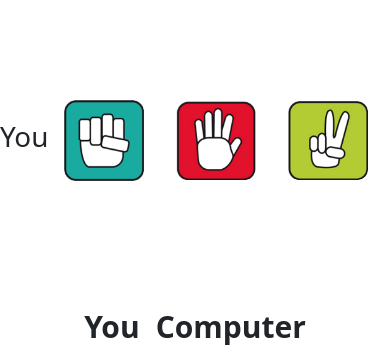
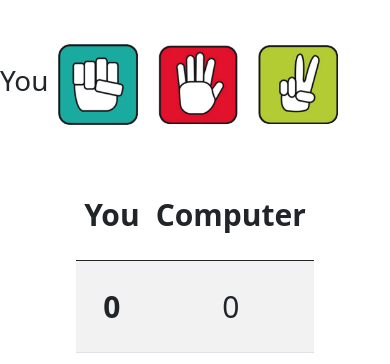
Before and after one commit to alemansrao/Rock-Paper-Scissors, a plain HTML site: page index.html in a window 390 px wide. Shown: the top 364 px of the page. Drawn offline with nearby package versions, Linux system fonts and the light colour scheme.

Commit message:
minor fixes

```diff
--- a/rps.css
+++ b/rps.css
@@ -9,7 +9,7 @@
 
   .flex-container > div {
     /* background-color: #f1f1f1; */
-    width: 33.33%;
+    width: 100%;
     height: 33.33vh;
     display: flex;
     flex-direction: column;
@@ -55,8 +55,8 @@ width: 100px;
     }
     .flex-container > div {
       /* background-color: #ffffff; */
-      height: 33.33vh;
-      width: 33.33%;
+      height: 20vh;
+      width: 100%;
       display: flex;
       flex-direction: row;
       /* margin: 10px; */
@@ -70,7 +70,10 @@ width: 100px;
     }
     #middle{
       width: 100%;
+      height: 40vh;
       flex-direction: column;
     }
     #reset{display: none;}
+    a{border: 0;}
+    button{padding: 0;}
   }
```
